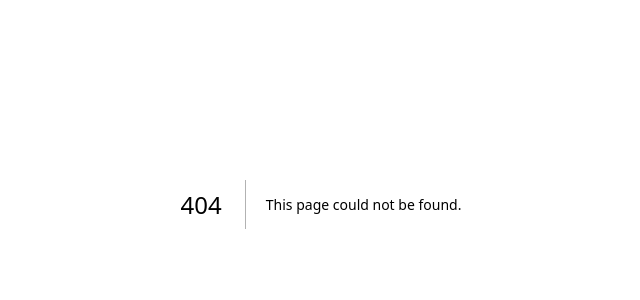
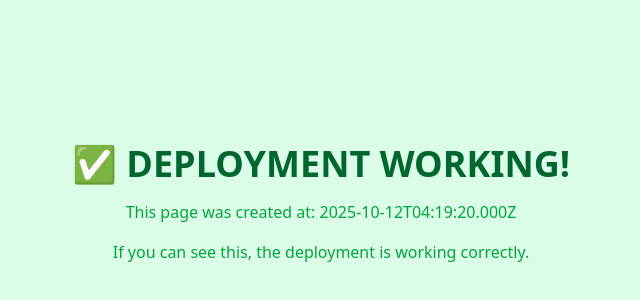
Before and after one commit to danielphillippe27-netizen/flyrpro, a Next.js app: page /test-deploy in a window 1280 px wide. Before the commit this address had no page. Shown: the part 196-496 px from the top of the page, without its empty margins (319-959 px from the left). Built offline with nearby package versions, Linux system fonts and the light colour scheme.

Commit message:
Add test deployment page to verify Vercel is building latest code

```diff
--- /dev/null
+++ b/app/test-deploy/page.tsx
@@ -0,0 +1,17 @@
+export default function TestDeployPage() {
+  return (
+    <div className="min-h-screen flex items-center justify-center bg-green-100">
+      <div className="text-center">
+        <h1 className="text-4xl font-bold text-green-800 mb-4">
+          ✅ DEPLOYMENT WORKING!
+        </h1>
+        <p className="text-green-600 mb-4">
+          This page was created at: {new Date().toISOString()}
+        </p>
+        <p className="text-green-600">
+          If you can see this, the deployment is working correctly.
+        </p>
+      </div>
+    </div>
+  );
+}
```
